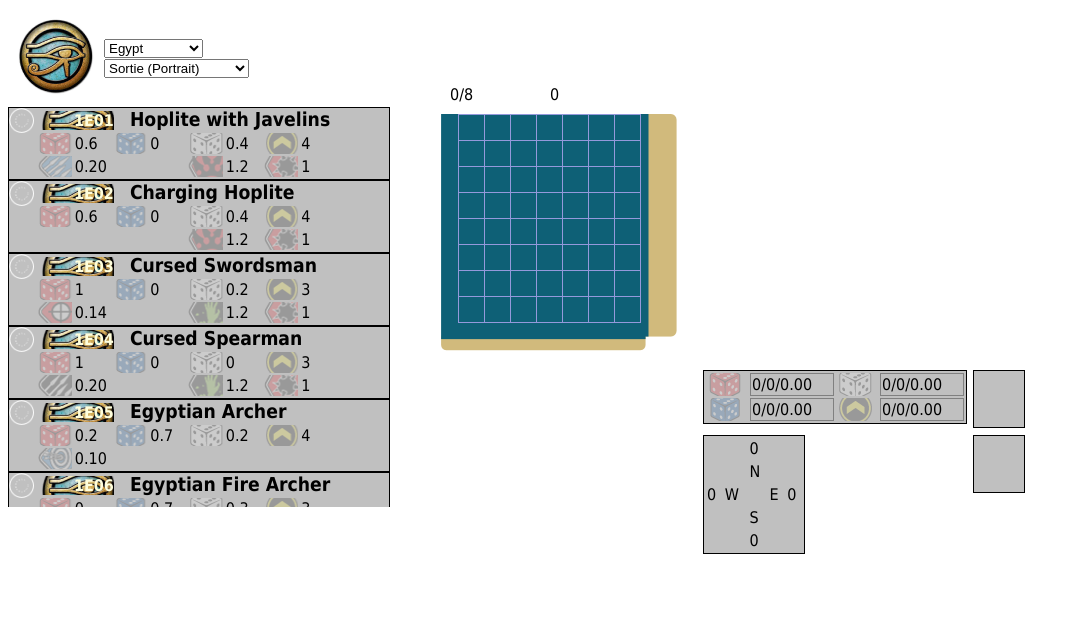
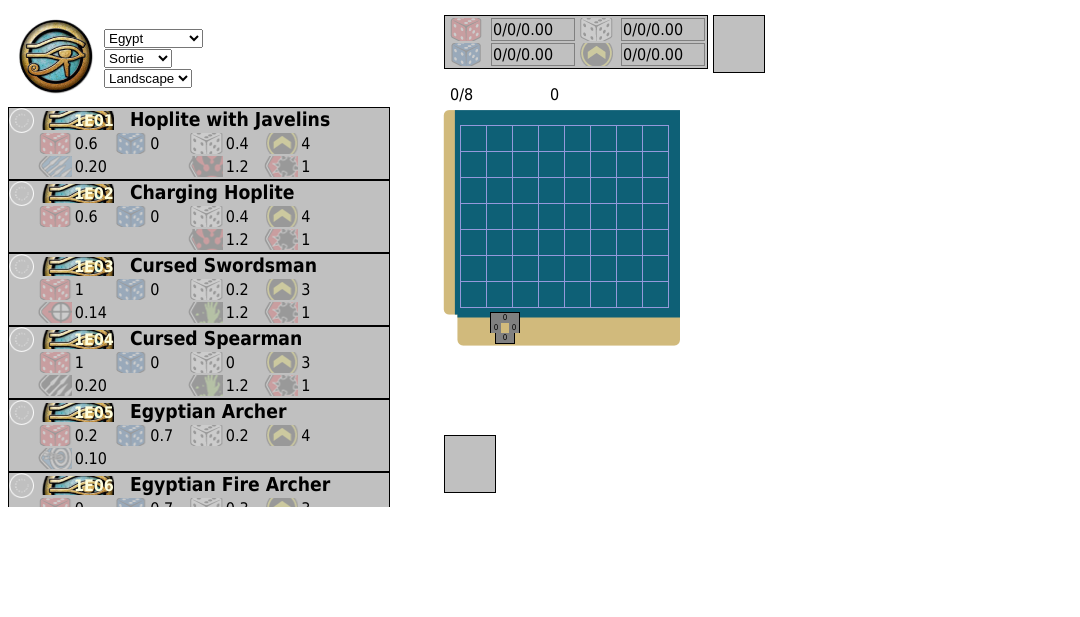
Before and after one commit to pietersartain/unitbuilder, a PHP site: page / in a window 1280 px wide. Shown: the top 617 px of the page, without its empty margins (0-1080 px from the left). Run offline with PHP 8.4, Linux system fonts and the light colour scheme.

Commit message:
Various aesthetic fixes, in prep for CSS for printing.

```diff
--- a/bugs.txt
+++ b/bugs.txt
@@ -1,9 +1,9 @@
 
 ### Outstanding
-Extra figure slots for regrouping
 Unable to print units
 Correct maximum icons per peg
 Faction limitations on figure placement (results in NaN error for unit cost)
 
 ### Fixed
 Default base HP starts with 12, but it's a sortie, so it should be 8.
+Extra figure slots for regrouping
--- a/events.jquery.js
+++ b/events.jquery.js
@@ -98,6 +98,10 @@ $(function() {
 		$("#grid_"+selbox).css('display','block');
 
 		reset_all();
+	});
+
+	$('select[name="baserotation"]').change(function() {
+		$("div#movement").css("transform","rotate("+$(this).val()+"deg)")
 	});
 
 	/*
--- a/index.php
+++ b/index.php
@@ -194,10 +194,13 @@ function createUl($figures) {
 			</select>
 			<br />
 			<select name='basetype'>
-				<option value="sortie_portrait">Sortie (Portrait)</option>
-				<option value="sortie_landscape">Sortie (Landscape)</option>
-				<option value="cavalry_portrait">Cavalry (Portrait)</option>
-				<option value="cavalry_landscape">Cavalry (Landscape)</option>
+				<option value="sortie_landscape">Sortie</option>
+				<option value="cavalry_landscape">Cavalry</option>
+			</select>
+			<br />
+			<select name='baserotation'>
+				<option value="0">Landscape</option>
+				<option value="90">Portrait</option>
 			</select>
 		</td>
 	</tr>
@@ -258,6 +261,8 @@ echo "<div class='grid_box' id='grid_sortie_portrait'>".$sortie."</div>";
 <div id="local_ability_pool">
 </div>
 
+<?php
+/*
 <div id="movement">
 	<table>
 		<tr>
@@ -297,6 +302,15 @@ echo "<div class='grid_box' id='grid_sortie_portrait'>".$sortie."</div>";
 		</tr>
 	</table>
 </div>
+*/
+?>
+
+<div id="movement">
+	<div id="move_n">0</div>
+	<div id="move_e">0</div>
+	<div id="move_w">0</div>
+	<div id="move_s">0</div>
+</div>
 
 <div id="global_ability_pool">
 </div>
--- a/main.css
+++ b/main.css
@@ -36,30 +36,71 @@ body {font-family: tahoma;}
 						}
 
 #grid_cavalry_landscape	{ width: 469px; /*height: 183px;*/}
+#grid_sortie_landscape	{ width: 208px; left: 460px; }
+
+/*
 #grid_cavalry_portrait	{	width: 182px; left: 458px; top: 114px; }
-#grid_sortie_portrait	{ width: 182px; left: 458px; top: 114px; }
-#grid_sortie_landscape	{ width: 208px; left: 454px; }
+#grid_sortie_portrait	  { width: 182px; left: 458px; top: 114px; }
+*/
 
-div#dice_pool			{ position: absolute; top: 370px; left: 703px;
+div#dice_pool {
+	position: absolute; top: 15px; left: 444px;
 	border: 1px solid black; background: silver;
 }
 
-#dice_pool td 			{ width: 80px; border: 1px solid grey; }
-#dice_pool td.dice		{ width: 40px; border: 0px;}
+#dice_pool td 			{ width: 80px; border: 1px solid gray; }
+#dice_pool td.dice	{ width: 40px; border: 0px;}
 
-div#local_ability_pool	{ position: absolute; top: 370px; left: 973px;
+div#local_ability_pool {
+	position: absolute; top: 15px; left: 713px;
   border: 1px solid black; background: silver;
   min-width: 50px; height: 56px;
 }
 
-div#global_ability_pool	{ position: absolute; top: 435px; left: 973px;
+div#global_ability_pool	{
+	position: absolute; top: 435px; left: 444px;
 	border: 1px solid black; background: silver;
 	min-width: 50px; height: 56px;
 }
 
-div#movement			{ position: absolute; top: 435px; left: 703px;
-						  border: 1px solid black; background: silver;
-						  min-width: 50px;
+div#movement {
+	position: absolute; top: 312px; left: 490px;
+	border: 0px solid black;
+	width: 30px; height: 30px;
+	font-size: 0.5em;
+}
+
+div#movement >div {
+	background-color: gray;
+	text-align: center;
+}
+
+div#move_n {
+	width: 28px; height: 10px;
+	border: 0 solid black;
+	border-width: 1px 1px 0 1px;
+}
+
+div#move_e {
+	width: 10px; height: 10px;
+	float: right;
+	border: 0 solid black;
+	border-width: 0 1px 0 0px;
+}
+
+div#move_w {
+	width: 10px; height: 10px;
+	float: left;
+	border: 0 solid black;
+	border-width: 0 0 0 1px;
+}
+
+div#move_s {
+	width: 18px; height: 10px;
+	margin-left: 5px; margin-right: 5px;
+	clear: both;
+	border: 0 solid black;
+	border-width: 0 1px 1px 1px;
 }
 
 div#movement table		{ width: 100px; }
```
Also changed, not shown: res/units/egyptian_sortie_landscape.png, res/units/han_sortie_landscape.png, res/units/mercenary_sortie_landscape.png, res/units/roman_sortie_landscape.png. Lines whose indentation alone changed are shown as unchanged.
